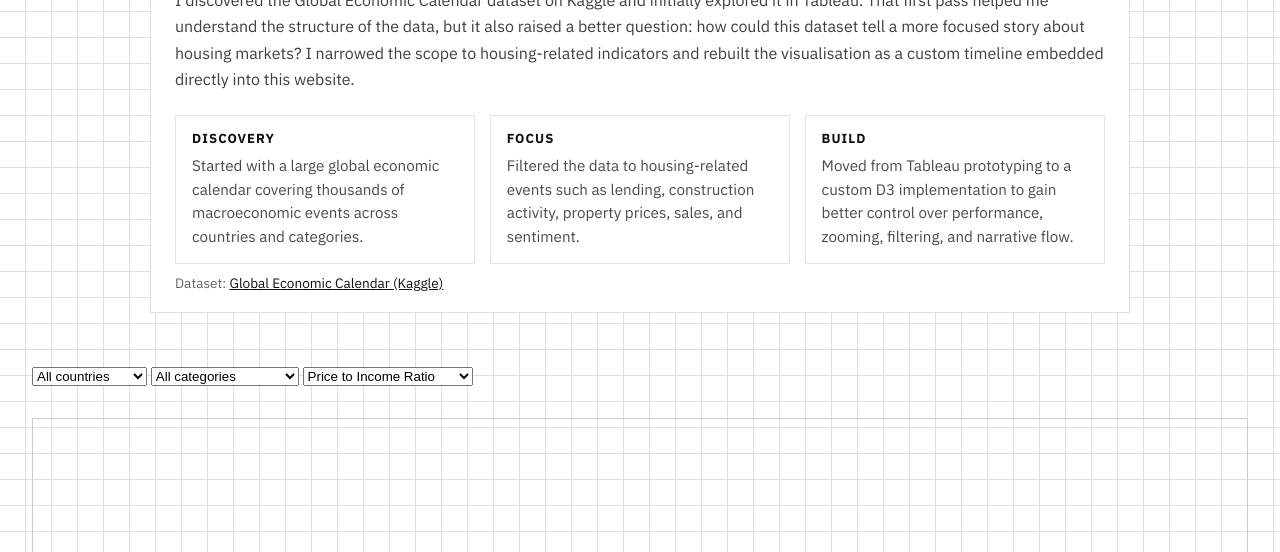
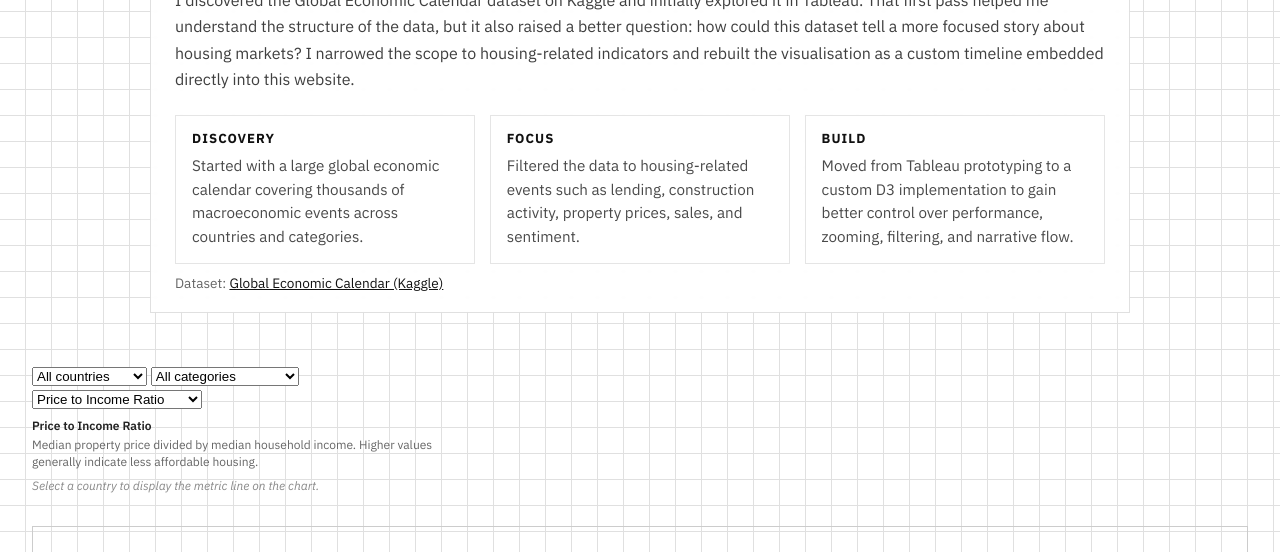
Before and after one commit to bytemaru/portfolio-website, a website built with webpack: page public/storytelling.html in a window 1280 px wide. Shown: the part 248-800 px from the top of the page. Built offline with nearby package versions, Linux system fonts and the light colour scheme.

Commit message:
feat: metric descriptions

```diff
--- a/public/storytelling.html
+++ b/public/storytelling.html
@@ -81,6 +81,7 @@
         <select id="category-select">
             <option value="all">All categories</option>
         </select>
+        <div class="metric-wrapper">
         <select id="metric-select">
             <option value="price_to_income_ratio">Price to Income Ratio</option>
             <option value="affordability_index">Affordability Index</option>
@@ -88,6 +89,9 @@
             <option value="gross_rental_yield_city_centre">Gross Rental Yield (City)</option>
             <option value="price_to_rent_ratio_city_centre">Price to Rent Ratio (City)</option>
         </select>
+        </div>
+        <div id="metric-description" class="metric-description"></div>
+
     </div>
     <div id="chart"></div>
     <div id="tooltip"></div>
--- a/src/components/timeline.js
+++ b/src/components/timeline.js
@@ -11,6 +11,29 @@ const margin = {
   right: 20,
   bottom: 40,
   left: 40
+};
+
+const metricDescriptions = {
+  price_to_income_ratio: {
+    title: "Price to Income Ratio",
+    text: "Median property price divided by median household income. Higher values generally indicate less affordable housing."
+  },
+  affordability_index: {
+    title: "Affordability Index",
+    text: "A broad affordability measure showing how easily households can support housing costs. Higher values indicate better affordability."
+  },
+  mortgage_as_percentage_of_income: {
+    title: "Mortgage % of Income",
+    text: "Estimated share of household income needed for mortgage payments. Higher values indicate greater housing cost pressure."
+  },
+  gross_rental_yield_city_centre: {
+    title: "Rental Yield",
+    text: "Annual rental income as a percentage of property price. Higher yields suggest stronger rental returns relative to purchase price."
+  },
+  price_to_rent_ratio_city_centre: {
+    title: "Price to Rent Ratio",
+    text: "Property price divided by annual rent. Higher values suggest buying is relatively more expensive compared with renting."
+  }
 };
 
 let y;
@@ -435,6 +458,36 @@ async function loadData() {
 
   renderMetrics(metrics)
 
+  const metricDescription = document.getElementById("metric-description");
+  const metricSelect = document.getElementById("metric-select");
+  const zoneSelect = document.getElementById("zone-select");
+
+  function updateMetricDescription() {
+    const metric = metricSelect.value;
+    const selectedZone = zoneSelect.value;
+    const info = metricDescriptions[metric];
+
+    if (!info) {
+      metricDescription.innerHTML = "";
+      return;
+    }
+
+    const extraNote = selectedZone === "all"
+      ? `<div class="metric-note">Select a country to display the metric line on the chart.</div>`
+      : "";
+
+    metricDescription.innerHTML = `
+      <div class="metric-description-title">${info.title}</div>
+      <div class="metric-description-text">${info.text}</div>
+      ${extraNote}
+    `;
+  }
+
+  metricSelect.addEventListener("change", updateMetricDescription);
+  zoneSelect.addEventListener("change", updateMetricDescription);
+
+  updateMetricDescription()
+
    } catch (error) {
       console.error("Could not load the data:", error);
     }
--- a/src/style.css
+++ b/src/style.css
@@ -399,3 +399,59 @@ html, body {
     padding: 0 1rem 1rem;
   }
 }
+
+.metric-wrapper{
+  display:flex;
+  align-items:center;
+  gap:6px;
+  margin-top: 4px;
+  position:relative;
+}
+
+.metric-info{
+  font-size:14px;
+  color:#666;
+  cursor:help;
+  position:relative;
+}
+
+.metric-tooltip{
+  position:absolute;
+  left:18px;
+  top:20px;
+  width:220px;
+  background:#111;
+  color:white;
+  font-size:12px;
+  padding:8px 10px;
+  border-radius:6px;
+  opacity:0;
+  pointer-events:none;
+  transition:opacity 0.15s ease;
+  z-index:10;
+}
+
+.metric-description {
+  margin-top: 8px;
+  max-width: 440px;
+  font-size: 12px;
+  line-height: 1.45;
+  color: #555;
+}
+
+.metric-description-title {
+  font-weight: 600;
+  color: #222;
+  margin-bottom: 2px;
+}
+
+.metric-description-text {
+  color: #666;
+}
+
+.metric-note {
+  margin-top: 6px;
+  font-size: 12px;
+  color: #888;
+  font-style: italic;
+}
```
